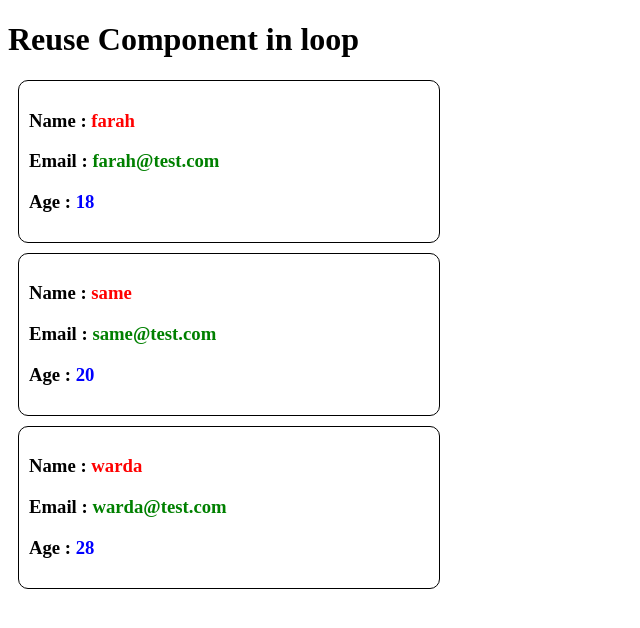
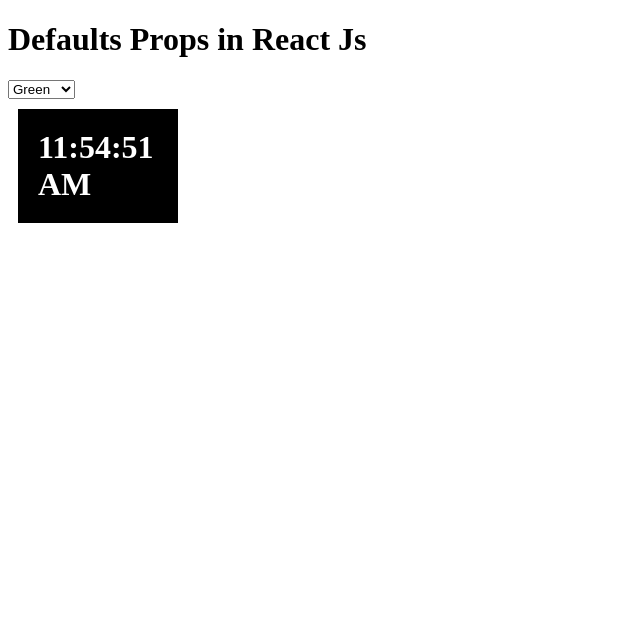
Before and after one commit to Farah-Saleem270/Reactjs-practice, a React (Vite) app: page / in a window 1280 px wide. Shown: the top 628 px of the page, without its empty margins (0-640 px from the left). Built offline with nearby package versions, Linux system fonts and the light colour scheme.

Commit message:
add some new code

```diff
--- a/src/App.jsx
+++ b/src/App.jsx
@@ -4,6 +4,7 @@ import { useState } from "react";
 import User from "./User";
 import Wrapper from "./wrapper";
 import Skills from "./checkBoxes";
+import Clocks from "./Clocks";
 
 // function App(){
 //   return(
@@ -289,107 +290,126 @@ import Skills from "./checkBoxes";
 // export default App;
 
 
-function App() {
-  const userName = ['farah', 'same', 'warda'];
-  const userData = [
-    {
-      name: 'farah',
-      age: '18',
-      email: 'farah@test.com',
-      id: '1'
-    },
-    {
-      name: 'same',
-      age: '20',
-      email: 'same@test.com',
-      id: '2'
-    },
-    {
-      name: 'warda',
-      age: '28',
-      email: 'warda@test.com',
-      id: '3'
-    }
-  ]
-  return (
-    <div>
+// function App() {
+//   const userName = ['farah', 'same', 'warda'];
+//   const userData = [
+//     {
+//       name: 'farah',
+//       age: '18',
+//       email: 'farah@test.com',
+//       id: '1'
+//     },
+//     {
+//       name: 'same',
+//       age: '20',
+//       email: 'same@test.com',
+//       id: '2'
+//     },
+//     {
+//       name: 'warda',
+//       age: '28',
+//       email: 'warda@test.com',
+//       id: '3'
+//     }
+//   ]
+//   return (
+//     <div>
 
 
-      <h1> Reuse Component in loop</h1>
-      {
-       userData.map((user)=>[
-        <div key={user.id}>
-         <User user={user}/>
-        </div>
-       ])
-      }
+//       <h1> Reuse Component in loop</h1>
+//       {
+//        userData.map((user)=>[
+//         <div key={user.id}>
+//          <User user={user}/>
+//         </div>
+//        ])
+//       }
 
 
 
 
 
-      {/* <h1>Loop in JSX with Map Function</h1> */}
-      {/* <table border={'1'}>
-        <thead>
-          <tr>
-            <td>id</td>
-            <td>Name</td>
-            <td>Email</td>
-            <td>Age</td>
-          </tr>
-        </thead>
-        <tbody>
-          {
-            userData.map((user) => [
-              <tr key={user.id}>
-                <td>{user.id}</td>
-                <td>{user.name}</td>
-                <td>{user.email}</td>
-                <td>{user.age}</td>
-              </tr>
-            ])
+//       {/* <h1>Loop in JSX with Map Function</h1> */}
+//       {/* <table border={'1'}>
+//         <thead>
+//           <tr>
+//             <td>id</td>
+//             <td>Name</td>
+//             <td>Email</td>
+//             <td>Age</td>
+//           </tr>
+//         </thead>
+//         <tbody>
+//           {
+//             userData.map((user) => [
+//               <tr key={user.id}>
+//                 <td>{user.id}</td>
+//                 <td>{user.name}</td>
+//                 <td>{user.email}</td>
+//                 <td>{user.age}</td>
+//               </tr>
+//             ])
 
-          }
-        </tbody>
-      </table> */}
-      {/* <h2>Dummy Data</h2>
-      <table border={'1'}>
-        <thead>
-          <tr>
-            <td>Id</td>
-            <td>Name</td>
-            <td>Email</td>
-            <td>Age</td>
-          </tr>
-        </thead>
-        <tbody>
-          <tr>
-            <td>1</td>
-            <td>Farah</td>
-            <td>Farah@test.com</td>
-            <td>18</td>
-          </tr>
-          <tr>
-            <td>1</td>
-            <td>Farah</td>
-            <td>Farah@test.com</td>
-            <td>18</td>
-          </tr>
-          <tr>
-            <td>1</td>
-            <td>Farah</td>
-            <td>Farah@test.com</td>
-            <td>18</td>
-          </tr>
-          <tr>
-            <td>1</td>
-            <td>Farah</td>
-            <td>Farah@test.com</td>
-            <td>18</td>
-          </tr>
-        </tbody>
-      </table> */}
+//           }
+//         </tbody>
+//       </table> */}
+//       {/* <h2>Dummy Data</h2>
+//       <table border={'1'}>
+//         <thead>
+//           <tr>
+//             <td>Id</td>
+//             <td>Name</td>
+//             <td>Email</td>
+//             <td>Age</td>
+//           </tr>
+//         </thead>
+//         <tbody>
+//           <tr>
+//             <td>1</td>
+//             <td>Farah</td>
+//             <td>Farah@test.com</td>
+//             <td>18</td>
+//           </tr>
+//           <tr>
+//             <td>1</td>
+//             <td>Farah</td>
+//             <td>Farah@test.com</td>
+//             <td>18</td>
+//           </tr>
+//           <tr>
+//             <td>1</td>
+//             <td>Farah</td>
+//             <td>Farah@test.com</td>
+//             <td>18</td>
+//           </tr>
+//           <tr>
+//             <td>1</td>
+//             <td>Farah</td>
+//             <td>Farah@test.com</td>
+//             <td>18</td>
+//           </tr>
+//         </tbody>
+//       </table> */}
 
+//     </div>
+//   )
+// }
+
+// export default App;
+
+
+function App(){
+  const [color, setColor]=useState("white");
+  return(
+    <div>
+      <h1>Defaults Props in React Js</h1>
+      <select onChange={(event)=>setColor(event.target.value)}>
+        <option value="Green">Green</option>
+        <option value="Red">Red</option>
+        <option value="Blue">Blue</option>
+        <option value="orange">Orange</option>
+      </select>
+      <Clocks color={color}/>
     </div>
   )
 }
--- /dev/null
+++ b/src/Clocks.jsx
@@ -0,0 +1,27 @@
+import { useEffect, useState } from "react";
+
+const Clocks = ({color}) => {
+    const [time, setTime] = useState(0);
+
+    useEffect(() => {
+        setInterval(() => {
+            setTime(new Date().toLocaleTimeString());
+        }, 1000)
+    }, [])
+    return (
+        <div>
+            <h1 style={
+                {
+                    background:"black",
+                    color:color,
+                    width: "120px",
+                    padding : "20px",
+                    margin : "10px"
+                }
+            }
+            >{time}</h1>
+        </div>
+    )
+}
+
+export default Clocks;
```
